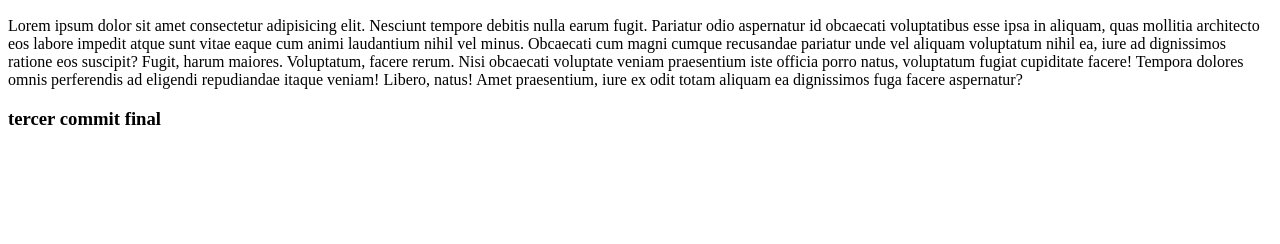
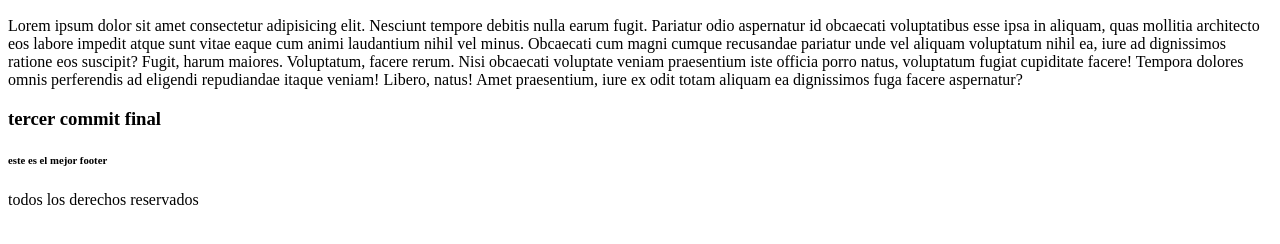
Before and after one commit to VoidKraken/commit-sabados, a plain HTML site: page index.html in a window 1280 px wide. Shown: the part 110-354 px from the top of the page. Drawn offline with Linux system fonts and the light colour scheme.

Commit message:
agregamos el footer

```diff
--- a/index.html
+++ b/index.html
@@ -24,5 +24,10 @@
       aspernatur?
     </p>
     <h3>tercer commit final</h3>
+
+    <footer>
+      <h6>este es el mejor footer</h6>
+      <p>todos los derechos reservados</p>
+    </footer>
   </body>
 </html>
```
